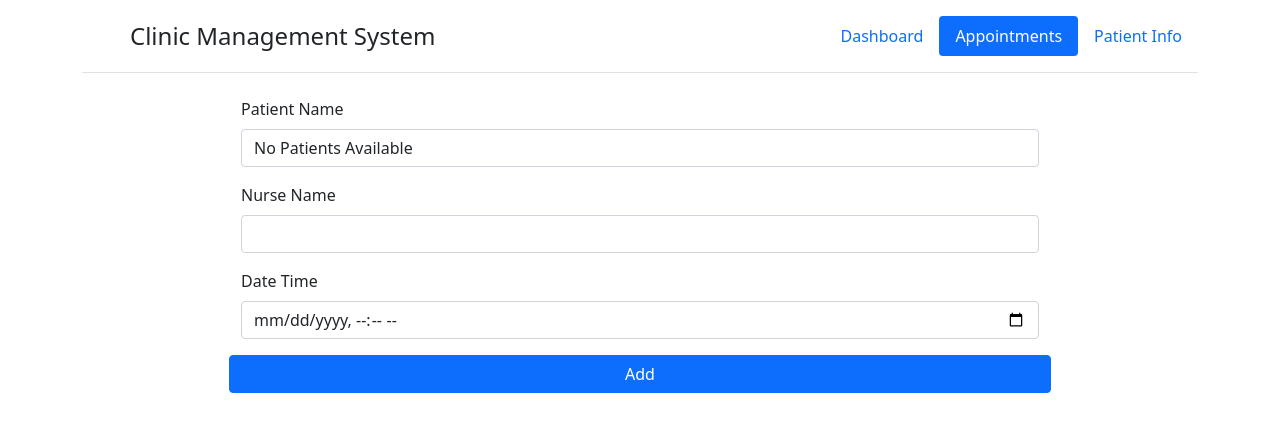
After one commit to DMNVV/Clinic-Appointment-System, a PHP site: page /add-appointment.php in a window 1280 px wide. The commit adds this page. Shown: the top 432 px of the page. Run offline with PHP 8.4, Linux system fonts and the light colour scheme.

Commit message:
Added appointments

```diff
--- a/Clinic.php
+++ b/Clinic.php
@@ -3,6 +3,7 @@
 class Clinic {
     private $name;
     private $patients = [];
+    private $appointments = [];
 
     public function __construct($name) {
         $this->name = $name;
@@ -15,6 +16,10 @@ class Clinic {
 
     public function getAllPatients() {
         return $this->patients;
+    }
+
+    public function getAllAppointments() {
+        return $this->appointments;
     }
 
     public function getPatient($id) {
@@ -35,6 +40,14 @@ class Clinic {
         Util::saveData();
     }
 
+    public function addAppointment($id, $nurse, $datetime) {
+        if (!isset($this->appointments[$datetime])) {
+            $this->appointments[$datetime] = [$this->getPatient($id), $nurse];
+            return true;
+        }
+
+        return false;
+    }
     public function deletePatient($id) {
         $i = 0;
         foreach ($this->patients as $patient) {
--- a/Util.php
+++ b/Util.php
@@ -45,4 +45,12 @@ class Util {
 
         return true;
     }
+
+    static function reset() {
+        global $_DATA;
+
+        unset($_SESSION["data"]);
+
+        return true;
+    }
 }
--- /dev/null
+++ b/add-appointment.php
@@ -0,0 +1,76 @@
+<?php
+    require_once "init.php";
+
+    $patients = $DATA->getAllPatients();
+
+    if (isset($_POST["addAppointment"])) {
+        $id = $_POST["patientIds"][0];
+        $nurse = $_POST["nurse"];
+        $datetime = $_POST["datetime"];
+
+        $DATA->addAppointment($id, $nurse, $datetime);
+        Util::saveData();
+
+        header("location: /appointments.php");
+    }
+?>
+<!DOCTYPE html>
+<html lang="en">
+
+<head>
+    <meta charset="UTF-8">
+    <meta http-equiv="X-UA-Compatible" content="IE=edge">
+    <meta name="viewport" content="width=device-width, initial-scale=1.0">
+    <title>Clinic Management System</title>
+
+    <link href="https://cdn.jsdelivr.net/npm/bootstrap@5.1.3/dist/css/bootstrap.min.css" rel="stylesheet" integrity="sha384-1BmE4kWBq78iYhFldvKuhfTAU6auU8tT94WrHftjDbrCEXSU1oBoqyl2QvZ6jIW3" crossorigin="anonymous">
+</head>
+
+<body>
+    <div class="container">
+        <header class="d-flex flex-wrap justify-content-center py-3 mb-4 border-bottom">
+            <a href="/" class="d-flex align-items-center mb-3 mb-md-0 me-md-auto text-dark text-decoration-none">
+                <svg class="bi me-2" width="40" height="32">
+                    <use xlink:href="#bootstrap"></use>
+                </svg>
+                <span class="fs-4">Clinic Management System</span>
+            </a>
+
+            <ul class="nav nav-pills">
+                <li class="nav-item"><a href="/" class="nav-link" aria-current="page">Dashboard</a></li>
+                <li class="nav-item"><a href="/appointments" class="nav-link active" aria-current="page">Appointments</a></li>
+                <li class="nav-item"><a href="/patients.php" class="nav-link ">Patient Info</a></li>
+            </ul>
+        </header>
+
+        <div class="d-flex flex-row gap-2 justify-content-center">
+            <form class="row" method="POST">
+                <div class="mb-3 col-sm-12">
+                    <label for="patientId" class="form-label">Patient Name</label>
+                    <select id="patientIds" class="form-control" name="patientIds[]" required>
+                        <?php if (!empty($patients)) { ?>
+                                <?php
+                                $first = false;
+                                foreach ($patients as $patient) { ?>
+                                    <option value='<?= $patient->getId(); ?>' <?= $first ? 'selected' : '' ?>><?= $patient->getName(); ?></option>
+                                    <?php $first = true; ?>
+                                <?php } ?>
+                        <?php } else { ?>
+                            <option selected default>No Patients Available</option>
+                        <?php } ?>
+                    </select>                </div>
+                <div class="mb-3 col-sm-12">
+                    <label for="nurse" class="form-label">Nurse Name</label>
+                    <input type="text" class="form-control" id="nurse" name="nurse">
+                </div>
+                <div class="mb-3 col-sm-12">
+                    <label for="datetime" class="form-label">Date Time</label>
+                    <input type="datetime-local" id="datetime" class="form-control" name="datetime"/>
+                </div>
+                <button type="submit" class="btn btn-primary col-sm-12" name="addAppointment">Add</button>
+            </form>
+        </div>
+    </div>
+</body>
+
+</html>
--- a/add-patient.php
+++ b/add-patient.php
@@ -41,7 +41,9 @@
 
             <ul class="nav nav-pills">
                 <li class="nav-item"><a href="/" class="nav-link" aria-current="page">Dashboard</a></li>
-                <li class="nav-item"><a href="/patients.php" class="nav-link active">Patient Info</a></li>
+                <li class="nav-item"><a href="/appointments" class="nav-link active" aria-current="page">Appointments</a></li>
+
+                <li class="nav-item"><a href="/patients.php" class="nav-link">Patient Info</a></li>
             </ul>
         </header>
 
--- a/init.php
+++ b/init.php
@@ -5,5 +5,8 @@ require_once "Patient.php";
 require_once "Clinic.php";
 require_once "Util.php";
 
+if (isset($_GET["reset"])) {
+    Util::reset();
+}
 
 $DATA = Util::loadData();
```
Also changed, not shown: appointments.php (added, +67 -0 lines), index.php (+4 -8 lines), patients.php (+9 -10 lines), Patient.php (line endings or trailing spaces), bg.jpg.
